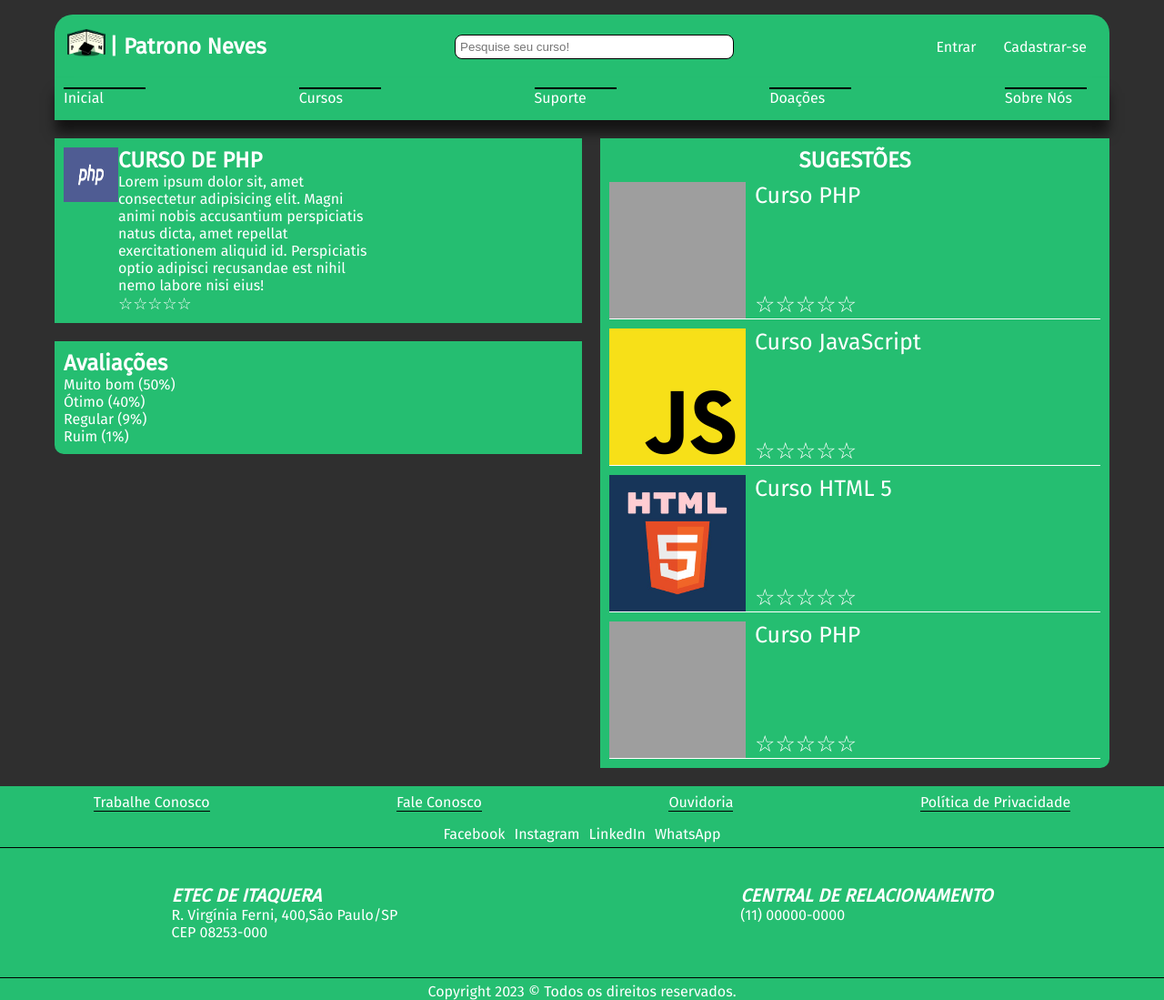
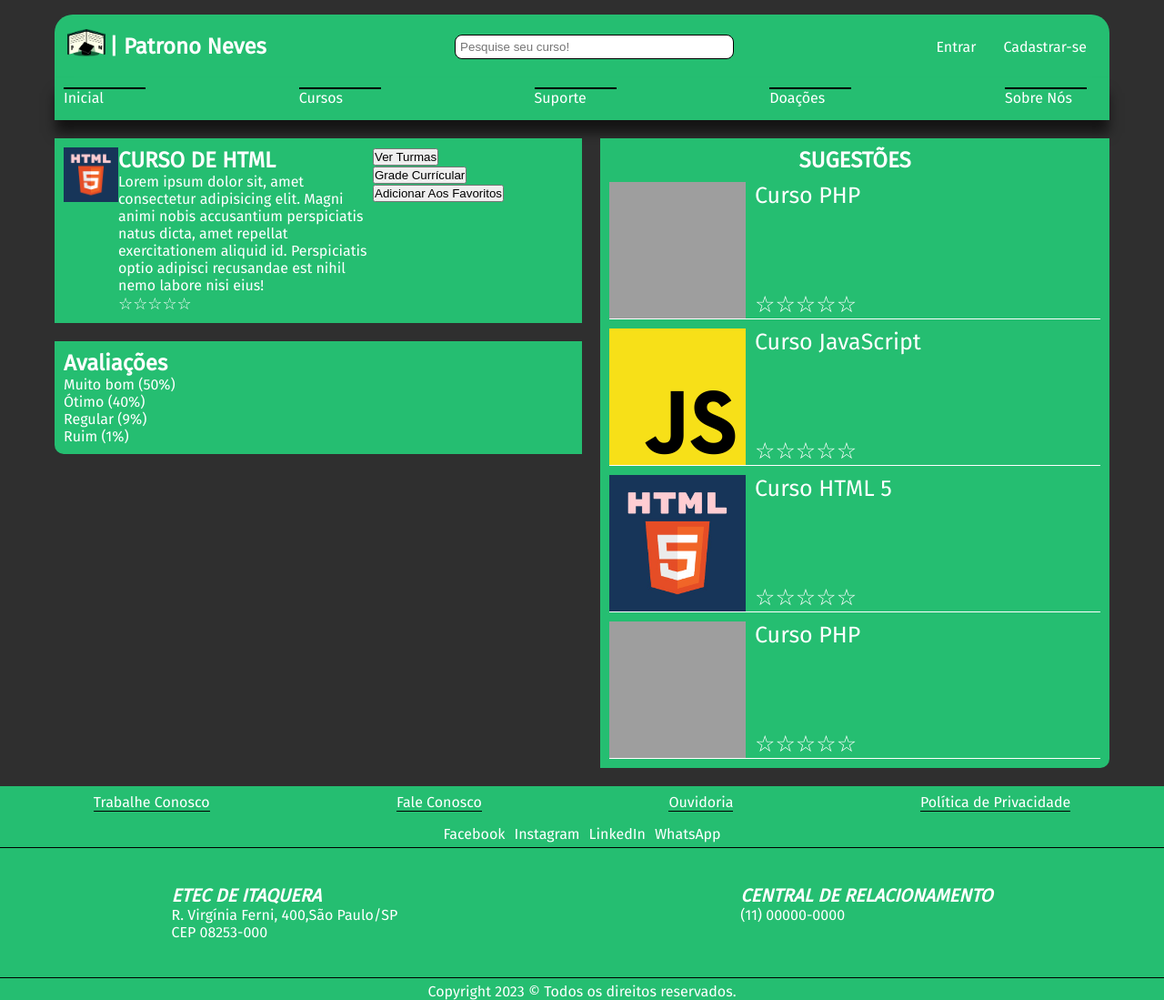
Before and after one commit to FolksNP/TCC, a PHP site: page /sugestCurso.php in a window 1280 px wide. Shown: the whole page at 91% size. Run offline with PHP 8.4, Linux system fonts and the light colour scheme; grey boxes are pictures that could not be loaded.

Commit message:
Update sugestCurso.php
mudança 11/02     17h38

```diff
--- a/sugestCurso.php
+++ b/sugestCurso.php
@@ -19,19 +19,30 @@
 
                 <div class="esquerda-cima">
                             <div class="esquerda-img">
-                                <img src="imgs/php.jpg" alt="">
+                                <img src="imgs/html.jpg" alt="">
                             </div>
                             <div class="esquerda-txt">
-                                    <p><h2>CURSO DE PHP</h2></p>
+                                    <p><h2>CURSO DE HTML</h2></p>
                                     <P>Lorem ipsum dolor sit, amet consectetur adipisicing elit. Magni animi nobis accusantium perspiciatis natus dicta,
                                          amet repellat exercitationem aliquid id. Perspiciatis optio adipisci recusandae est nihil nemo labore nisi eius!</P>
                                          <div class="estrela">☆☆☆☆☆</div>
+                            </div>
+                            <div class="inf">
+                                <div class="inf-turmas">
+                                <p><input type="button" value="Ver Turmas"></p>
+                                </div>
+                              <div class="inf-cursos">
+                                    <p><input type="button" value="Grade Currícular"></p>
+                                </div>
+                                <div class="inf-fav">
+                                <p><input type="button" value="Adicionar Aos Favoritos"></p>
+                                </div>
                             </div>
                     </div>
 
                  <div class="esquerda-baixo">
                         <h2>Avaliações </h2>
-                        <P>Muito bom (50%)</P>
+                        <P>Muito bom (50%) </P>
                         <p>Ótimo (40%)</p>
                         <p>Regular (9%)</p>
                         <P>Ruim (1%)</P>
```
